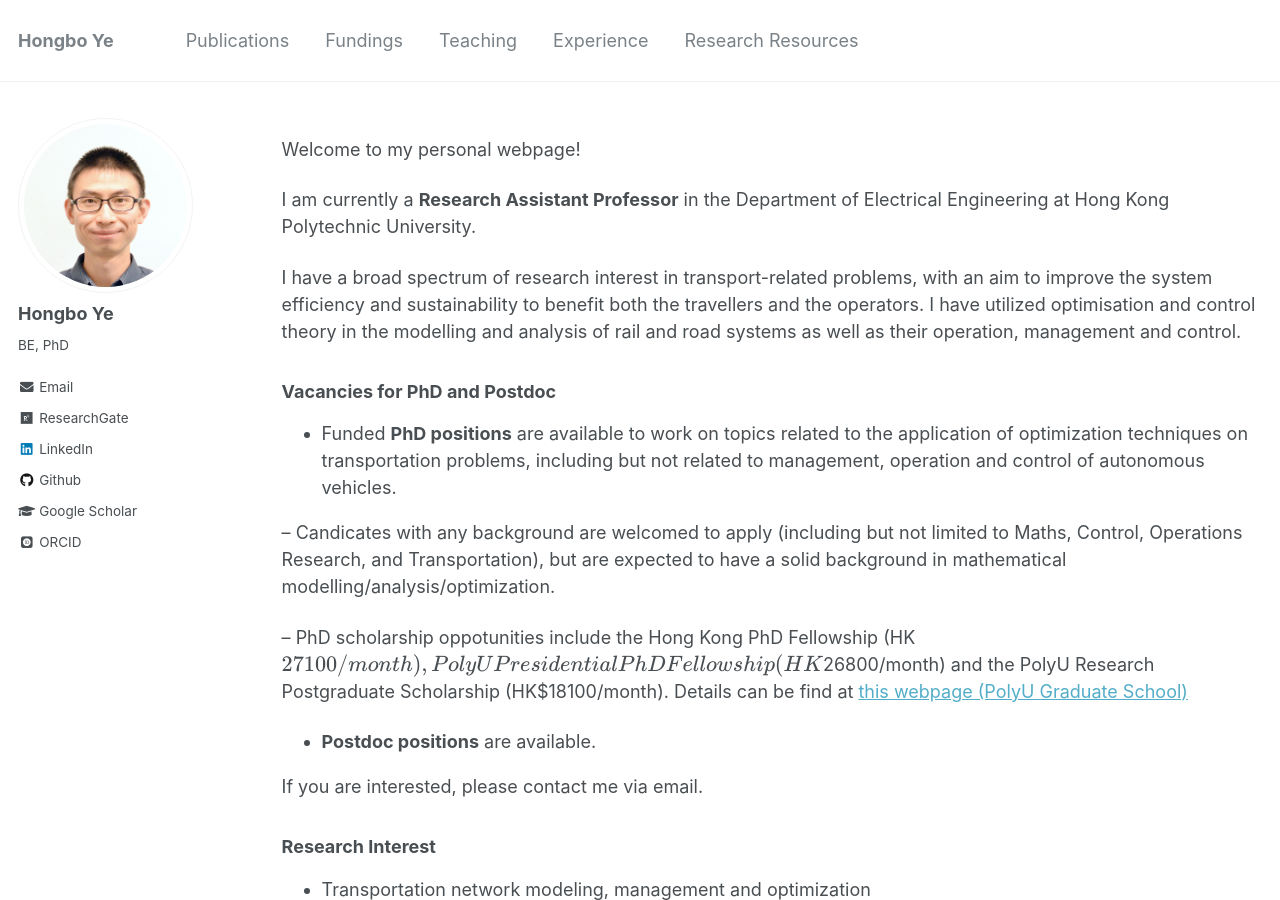
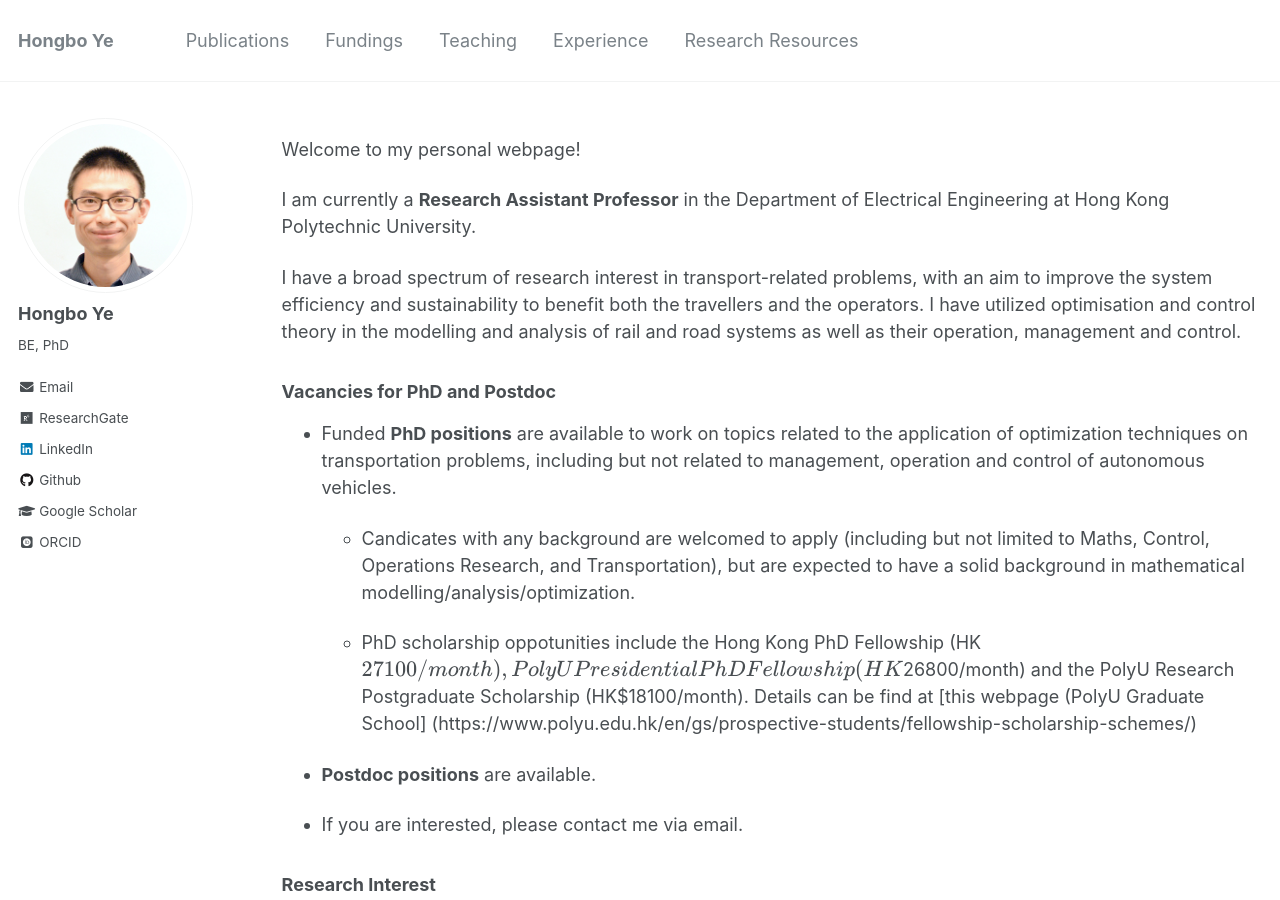
Before and after one commit to hb-ye/hb-ye.github.io, a Jekyll site: the page built from index.markdown, in a window 1280 px wide and 900 px high. Built offline with Jekyll 4.4.1, drawn with Linux system fonts in a browser that asks for light colours; some web fonts are replaced; formulas are drawn with MathJax 3; part of the change alters nothing that is shown.

Commit message:
Update index.markdown

```diff
--- a/index.markdown
+++ b/index.markdown
@@ -15,13 +15,13 @@ I have a broad spectrum of research interest in transport-related problems, with
 
 - Funded **PhD positions** are available to work on topics related to the application of optimization techniques on transportation problems, including but not related to management, operation and control of autonomous vehicles.
 
--- Candicates with any background are welcomed to apply (including but not limited to Maths, Control, Operations Research, and Transportation), but are expected to have a solid background in mathematical modelling/analysis/optimization.
+  - Candicates with any background are welcomed to apply (including but not limited to Maths, Control, Operations Research, and Transportation), but are expected to have a solid background in mathematical modelling/analysis/optimization.
 
--- PhD scholarship oppotunities include the Hong Kong PhD Fellowship (HK$27100/month), PolyU Presidential PhD Fellowship (HK$26800/month) and the PolyU Research Postgraduate Scholarship (HK$18100/month). Details can be find at <a href="https://www.polyu.edu.hk/en/gs/prospective-students/fellowship-scholarship-schemes/"> this webpage (PolyU Graduate School) </a>
+  - PhD scholarship oppotunities include the Hong Kong PhD Fellowship (HK$27100/month), PolyU Presidential PhD Fellowship (HK$26800/month) and the PolyU Research Postgraduate Scholarship (HK$18100/month). Details can be find at [this webpage (PolyU Graduate School] (https://www.polyu.edu.hk/en/gs/prospective-students/fellowship-scholarship-schemes/)
 
 - **Postdoc positions** are available.
 
-If you are interested, please contact me via email.
+- If you are interested, please contact me via email.
 
 ### Research Interest
 
```
